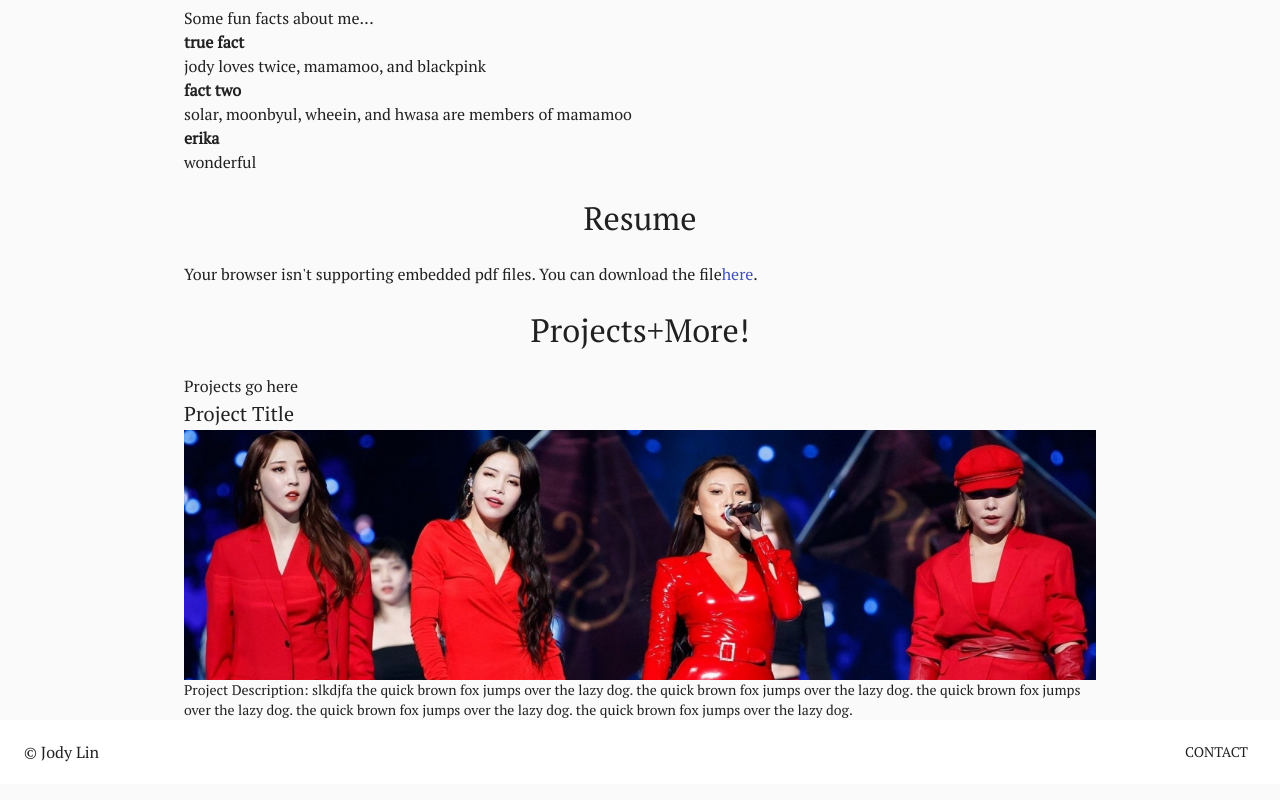
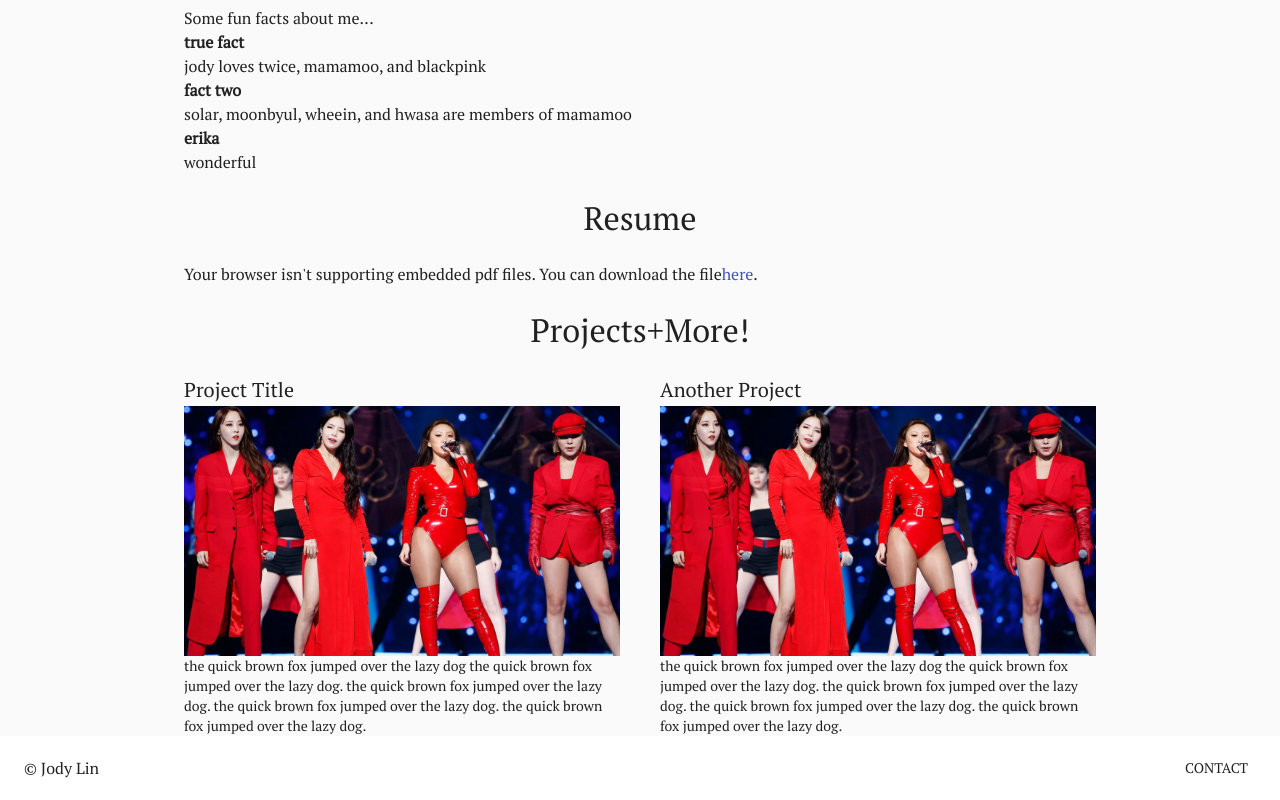
Before and after one commit to jodymlin/personal-gatsby-website, a Gatsby site: page / in a window 1280 px wide. Shown: the part 616-1416 px from the top of the page. Built offline with nearby package versions, Linux system fonts and the light colour scheme; Gatsby itself is replaced by a stand-in of ours.

Commit message:
finished project preview template

```diff
--- a/src/components/Projects/ProjectCard.js
+++ b/src/components/Projects/ProjectCard.js
@@ -1,12 +1,13 @@
 import React from 'react'
 import { withStyles } from '@material-ui/core/styles'
+import PropTypes from 'prop-types'
+
 import { Typography } from '@material-ui/core'
-import placeholder from '../../media/placeholder.jpg'
 
 const styles = () => ({
     mediaWrapper: {
         width: '100%',
-        height: '250px',
+        maxHeight: '250px',
         overflowY: 'hidden'
     },
     media: {
@@ -14,24 +15,26 @@ const styles = () => ({
     }
 });
 
-function ProjectCard({ classes }) {
+function ProjectCard({ classes, data }) {
+    const { title, media, description} = data;
     return(
         <div>
-            <Typography variant='h6'>Project Title</Typography>
+            <Typography variant='h6'>{title}</Typography>
             <div className={classes.mediaWrapper}>
-                <img src={placeholder} className={classes.media}/>
+                <img src={media} className={classes.media}/>
             </div>
             <div>
-                Project Description: slkdjfa
-                the quick brown fox jumps over the lazy dog.
-                the quick brown fox jumps over the lazy dog.
-                the quick brown fox jumps over the lazy dog.
-                the quick brown fox jumps over the lazy dog.
-                the quick brown fox jumps over the lazy dog.
+                { description }
             </div>
         </div>
 
     )
 }
 
+
+ProjectCard.propTypes = {
+    classes: PropTypes.object.isRequired,
+    data: PropTypes.object.isRequired
+}
+
 export default withStyles(styles)(ProjectCard);
--- a/src/components/Projects/ProjectPreview.js
+++ b/src/components/Projects/ProjectPreview.js
@@ -1,14 +1,45 @@
 import React from 'react'
-import { Typography } from '@material-ui/core'
+import { Grid } from '@material-ui/core'
+import PropTypes from 'prop-types'
 
 import ProjectCard from './ProjectCard'
+import placeholder from '../../media/placeholder.jpg'
 
-function ProjectPreview() {
-    return (<>
-        <Typography>Projects go here</Typography>
-        <ProjectCard/>
-        </>
-    )
+const projects = [
+    {
+        title : 'Project Title',
+        media: placeholder,
+        description: `the quick brown fox jumped over the lazy dog
+                        the quick brown fox jumped over the lazy dog.
+                        the quick brown fox jumped over the lazy dog.
+                        the quick brown fox jumped over the lazy dog.
+                        the quick brown fox jumped over the lazy dog.`
+    },
+    {
+        title : 'Another Project',
+        media: placeholder,
+        description: `the quick brown fox jumped over the lazy dog
+                        the quick brown fox jumped over the lazy dog.
+                        the quick brown fox jumped over the lazy dog.
+                        the quick brown fox jumped over the lazy dog.
+                        the quick brown fox jumped over the lazy dog.`
+    }
+];
+
+function ProjectPreview({ classes }) {
+
+    return <Grid container spacing={5}>
+            {projects.map( o =>
+                <Grid item xs={12} sm={6} md={6} id={o.title}>
+                    <ProjectCard data={o} />
+                </Grid>
+            )}
+        </Grid>
+
+}
+
+ProjectPreview.propTypes = {
+    classes: PropTypes.object.isRequired
 }
 
 export default ProjectPreview;
```
